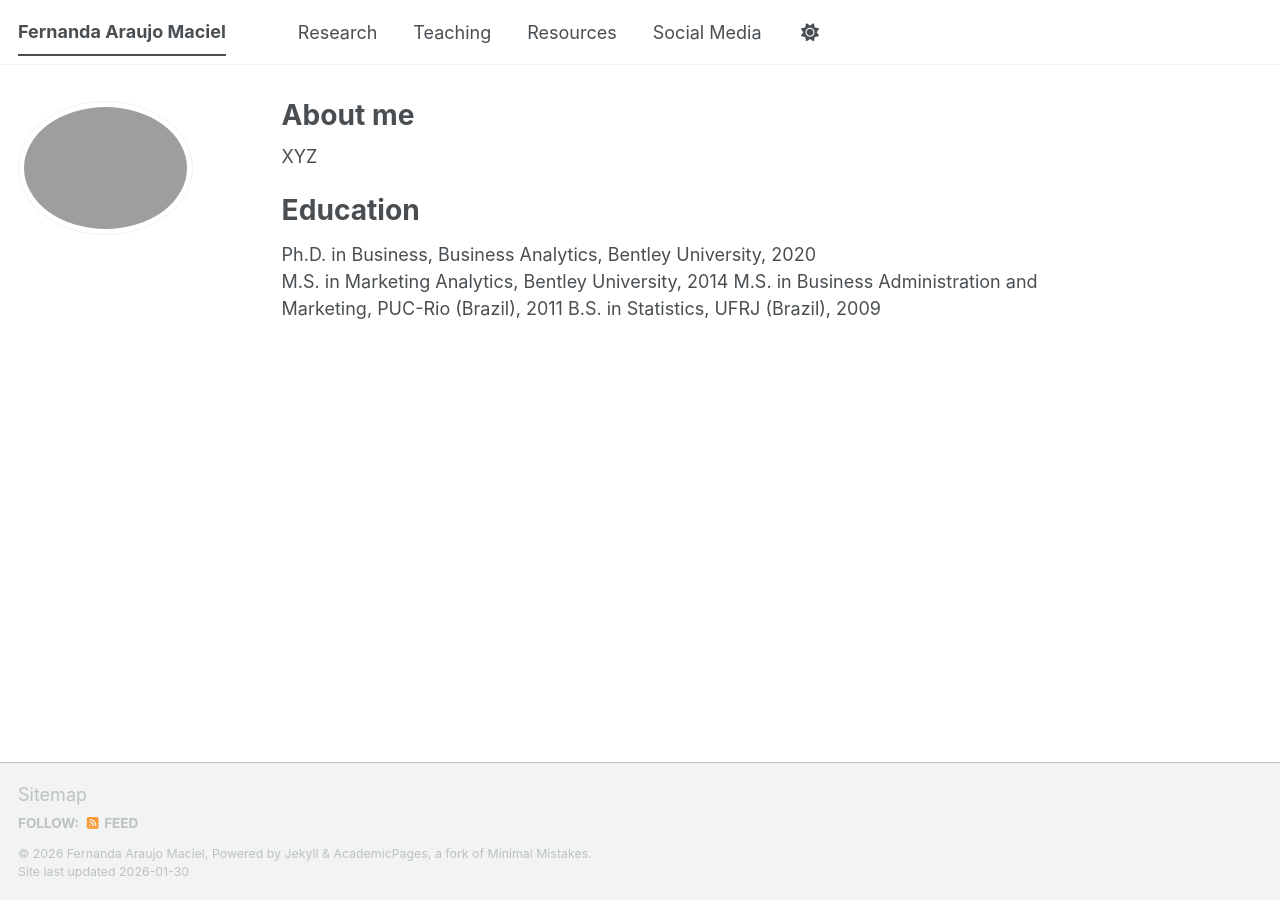
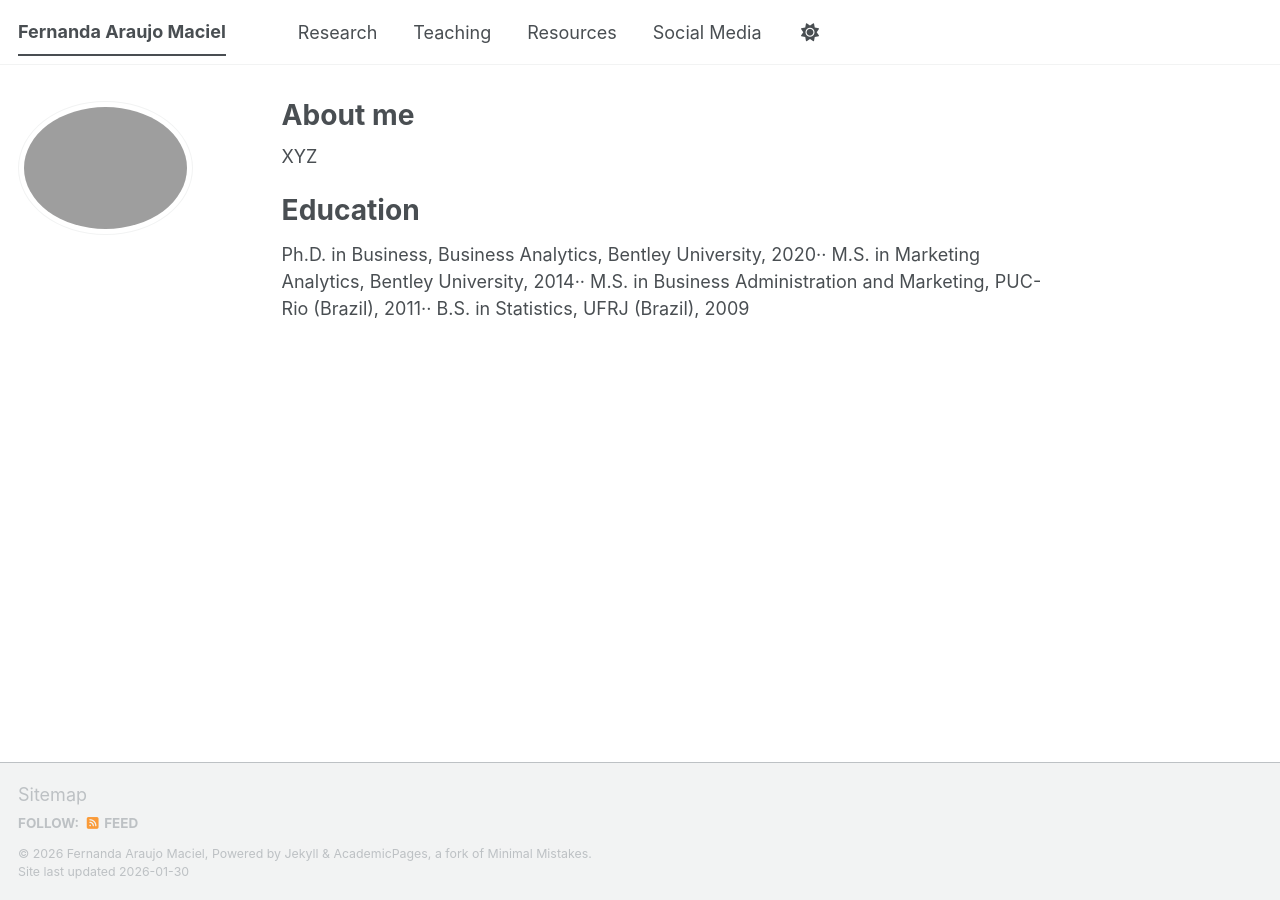
Before and after one commit to proffernandamaciel/proffernandamaciel.github.io, a Jekyll site: the page built from _pages/about.md, in a window 1280 px wide. Built offline with Jekyll 4.4.1, drawn with Linux system fonts in a browser that asks for light colours; a script bundle is joined from its source files by our own code; library files that are not in the unit come from our copies.

Commit message:
Update education section formatting
Added ellipsis to the end of education entries for consistency.

```diff
--- a/_pages/about.md
+++ b/_pages/about.md
@@ -11,7 +11,7 @@
 
 Education
 ======
-Ph.D. in Business, Business Analytics, Bentley University, 2020
-M.S. in Marketing Analytics, Bentley University, 2014
-M.S. in Business Administration and Marketing, PUC-Rio (Brazil), 2011
+Ph.D. in Business, Business Analytics, Bentley University, 2020··
+M.S. in Marketing Analytics, Bentley University, 2014··
+M.S. in Business Administration and Marketing, PUC-Rio (Brazil), 2011··
 B.S. in Statistics, UFRJ (Brazil), 2009
```
